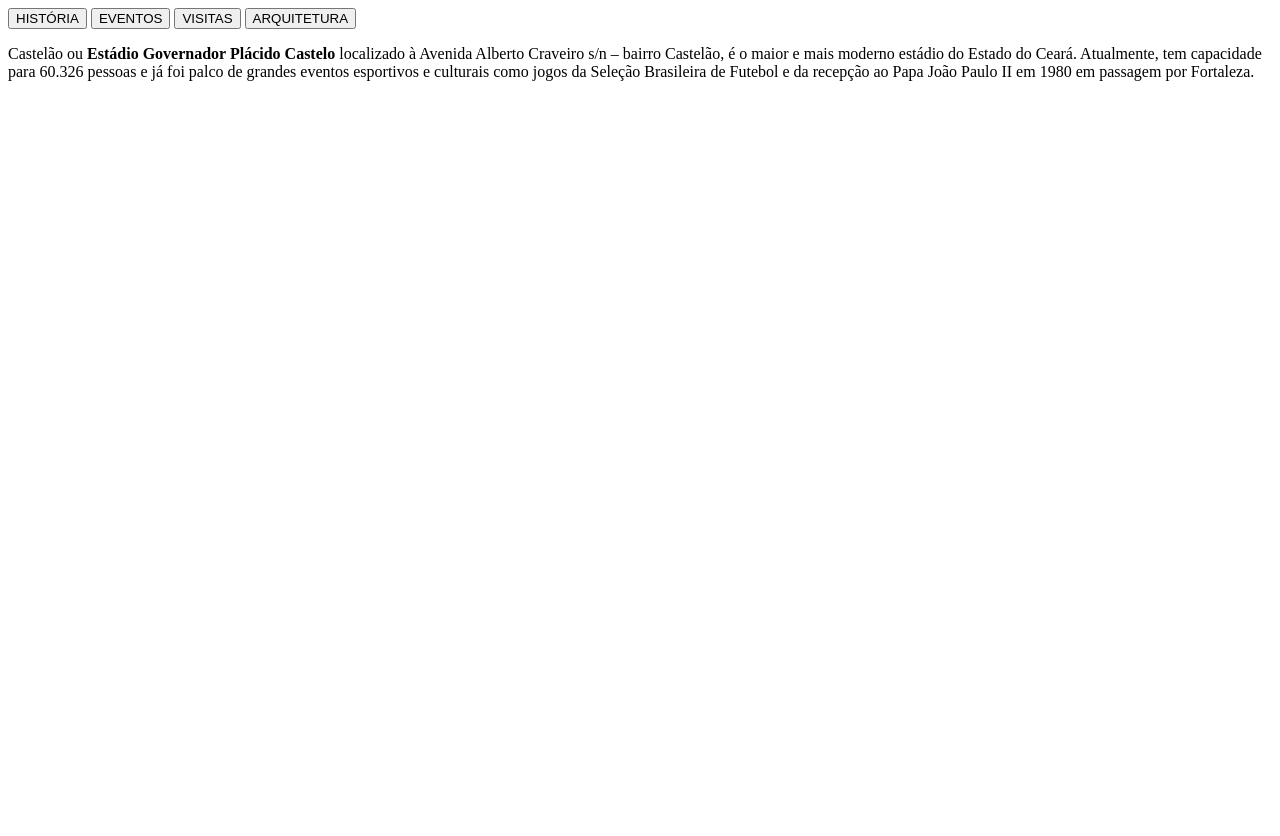
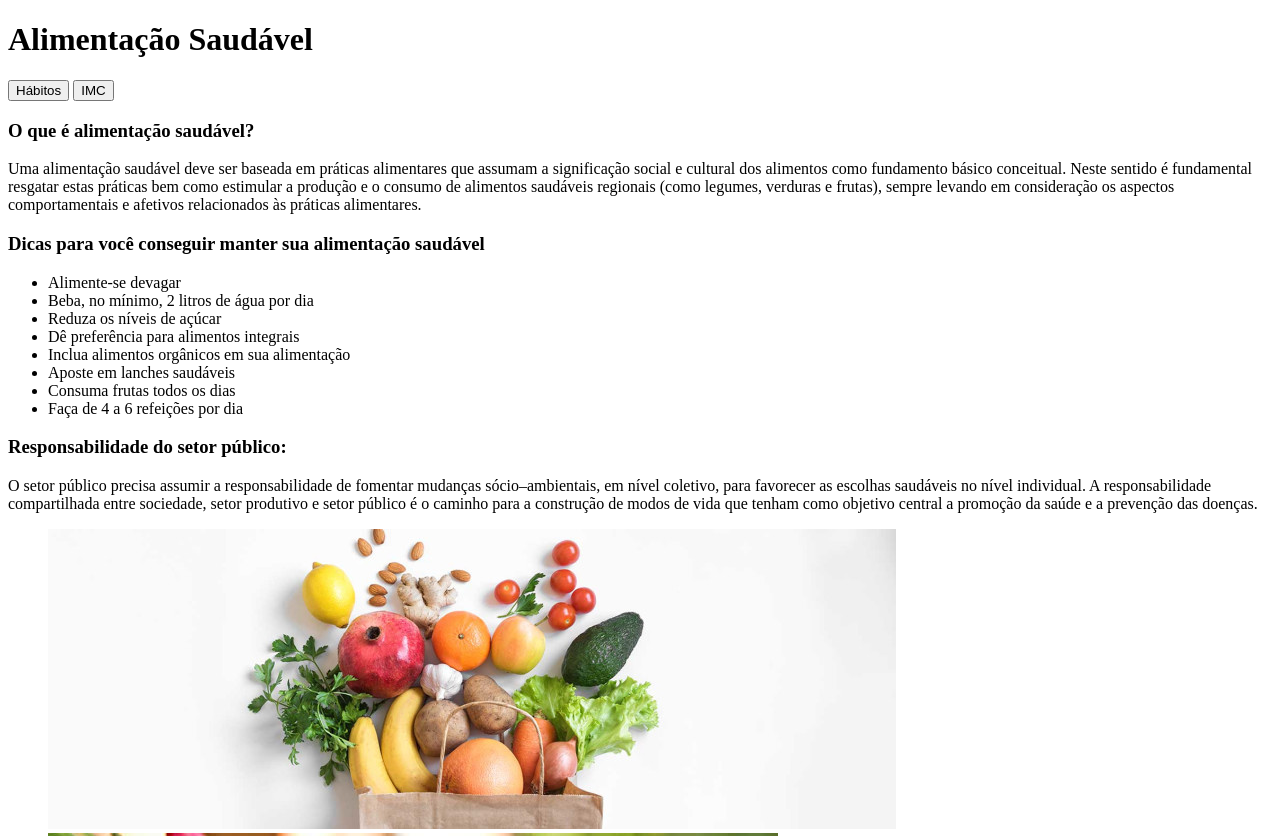
Before and after one commit to mariathaispf/comer_bem, a plain HTML site: page index.html in a window 1280 px wide. Shown: the top 836 px of the page. Before the commit the page ends 800 px from the top, so only its background shows below. Drawn offline with Linux system fonts and the light colour scheme.

Commit message:
Add files via upload

```diff
--- a/index.html
+++ b/index.html
@@ -1,21 +1,49 @@
 <!DOCTYPE html>
 <html lang="pt">
 <head>
-    <meta charset="UTF-8">
-    <title>Castelão</title>
+    <title>Comer bem</title>
     <link rel="stylesheet" href="css/style.css">
+    <meta charset="utf-8"/>
 </head>
 <body>
-
-
-        <a href="historia.html"><button>HISTÓRIA</button></a>
-        <a href="html/eventos.html"><button>EVENTOS</button></a>
-        <a href="html/html.html"><button>VISITAS</button></a>
-        <a href="html/html1.html"><button>ARQUITETURA</button></a>
-
-        <p>Castelão ou <b>Estádio Governador Plácido Castelo</b> localizado à Avenida Alberto Craveiro s/n – bairro Castelão, é o maior e mais moderno estádio do Estado do Ceará. Atualmente, tem capacidade
-            para 60.326 pessoas e já foi palco de grandes eventos esportivos e culturais como jogos da Seleção Brasileira de Futebol e da recepção ao Papa João Paulo II em 1980 em passagem por Fortaleza.</p>
-
+    <h1> Alimentação Saudável </h1>
+    <a href="html/habitos.html"><button>Hábitos</button></a>
+    <a href="html/imc.html"><button>IMC</button></a>
+    <h3>O que é alimentação saudável?</h3>
+    <p>Uma alimentação saudável deve ser baseada em práticas alimentares que assumam a significação social e cultural dos alimentos como fundamento básico conceitual. Neste sentido é fundamental resgatar estas práticas bem como estimular a produção e o consumo de alimentos saudáveis regionais (como legumes, verduras e frutas),
+        sempre levando em consideração os aspectos comportamentais e afetivos relacionados às práticas alimentares.</p>
+    <h3>Dicas para você conseguir manter sua alimentação saudável</h3>
+    <ul>
+        <li>
+            Alimente-se devagar
+        </li>
+        <li>
+            Beba, no mínimo, 2 litros de água por dia
+        </li>
+        <li>
+             Reduza os níveis de açúcar
+        </li>
+        <li>
+            Dê preferência para alimentos integrais
+        </li>
+        <li>
+            Inclua alimentos orgânicos em sua alimentação
+        </li>
+        <li>
+            Aposte em lanches saudáveis
+        </li>
+        <li>
+            Consuma frutas todos os dias
+        </li>
+        <li>
+             Faça de 4 a 6 refeições por dia
+        </li>
+    </ul>
+    <h3>Responsabilidade do setor público:</h3>
+    <p>O setor público precisa assumir a responsabilidade de fomentar mudanças sócio–ambientais, em nível coletivo, para favorecer as escolhas saudáveis no nível individual. A responsabilidade compartilhada entre sociedade, setor produtivo e setor público é o caminho para a construção de modos de vida que tenham como objetivo
+        central a promoção da saúde e a prevenção das doenças.</p>
+        <ul class="foto"><div class="imagem"> <img src="img/img3.jpg" alt=""></div>
+            <div class="img2"> <img src="img/img5.jpg" alt=""></div></ul>
 
 </body>
 </html>
```
